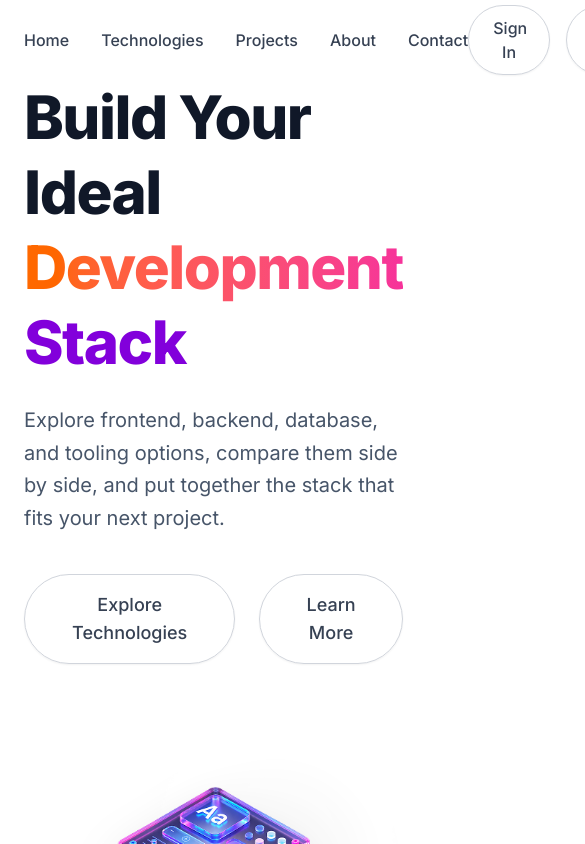
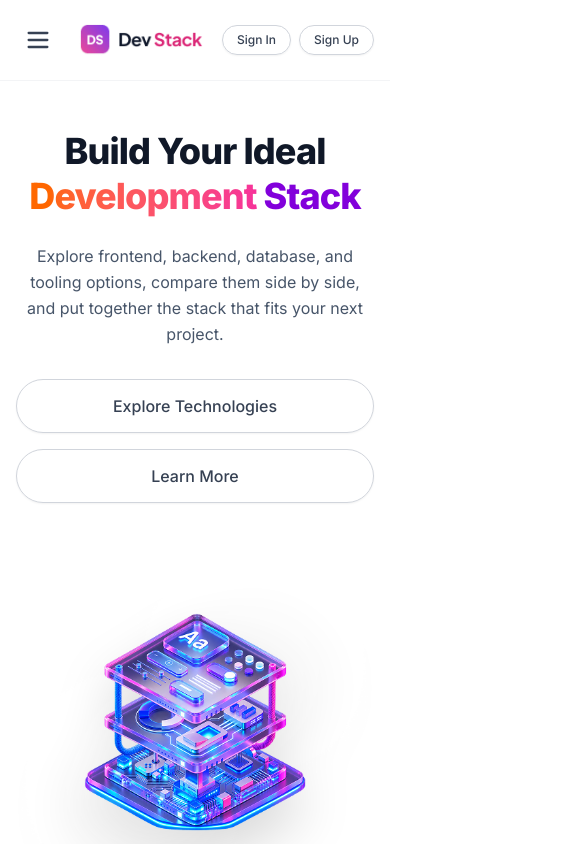
Before and after one commit to lamiakajal/DevStack, a React (Vite) app: page / in a window 390 px wide. Shown: the top 844 px of the page, 585 px wide, since content can reach past the window. Built offline with nearby package versions, Linux system fonts and the light colour scheme.

Commit message:
feat: navbar o banner responsive kora hoyeche

```diff
--- a/src/components/Banner.tsx
+++ b/src/components/Banner.tsx
@@ -2,11 +2,12 @@ import heroImg from "../assets/banner-stack.png";
 
 const Banner = () => {
   return (
-    <section className="bg-white">
-      <div className="container mx-auto px-6 pb-24 grid md:grid-cols-2 gap-12 items-center">
+    <section className="bg-white overflow-hidden">
+      <div className="container mx-auto px-4 sm:px-6 py-12 md:py-16 lg:pb-24 grid grid-cols-1 md:grid-cols-2 gap-10 lg:gap-12 items-center">
         {/* Left Side: Text Content */}
-        <div className="space-y-6 flex flex-col justify-center h-full">
-          <h1 className="text-6xl md:text-7xl font-extrabold text-gray-900 leading-tight tracking-tight">
+        <div className="space-y-6 flex flex-col justify-center items-center md:items-start text-center md:text-left">
+          {/* Responsive Heading */}
+          <h1 className="text-4xl sm:text-5xl md:text-6xl lg:text-7xl font-extrabold text-gray-900 leading-tight tracking-tight">
             Build Your Ideal
             <br />
             <span className="bg-linear-to-r from-orange-500 to-pink-500 bg-clip-text text-transparent">
@@ -15,44 +16,39 @@ const Banner = () => {
             <span className="text-purple-700">Stack</span>
           </h1>
 
-          <p className="text-xl text-gray-600 leading-relaxed max-w-2xl">
+          {/* Responsive Paragraph */}
+          <p className="text-base sm:text-lg lg:text-xl text-gray-600 leading-relaxed max-w-2xl">
             Explore frontend, backend, database, and tooling options, compare
             them side by side, and put together the stack that fits your next
             project.
           </p>
-          {/* Button Start */}
-          <div className="flex items-center gap-6 pt-4">
+
+          {/* Buttons */}
+          <div className="flex flex-col sm:flex-row items-center gap-4 sm:gap-6 pt-2 w-full sm:w-auto">
             {/* Explore Technologies Button */}
-            <button className="relative group overflow-hidden px-8 py-4 rounded-full border border-gray-300 text-gray-700 font-medium text-lg bg-transparent cursor-pointer active:scale-95 shadow-xs hover:shadow-lg hover:border-transparent transition-all duration-300">
-              {/* Smooth Gradient Layer */}
-              <span className="absolute inset-0 bg-linear-to-r from-orange-400 via-pink-500 to-purple-600 opacity-0 group-hover:opacity-100 transition-opacity duration-300"></span>
-
-              {/* Button Text */}
-              <span className="relative z-10 transition-colors duration-300 group-hover:text-white">
+            <button className="relative group overflow-hidden w-full sm:w-auto px-7 py-3.5 sm:px-8 sm:py-4 rounded-full border border-gray-300 text-gray-700 font-medium text-base sm:text-lg bg-transparent cursor-pointer active:scale-95 shadow-xs hover:shadow-lg hover:border-transparent active:border-transparent focus:border-transparent transition-all duration-300">
+              <span className="absolute inset-0 bg-linear-to-r from-orange-400 via-pink-500 to-purple-600 opacity-0 group-hover:opacity-100 group-active:opacity-100 group-focus:opacity-100 transition-opacity duration-300"></span>
+              <span className="relative z-10 transition-colors duration-300 group-hover:text-white group-active:text-white group-focus:text-white">
                 Explore Technologies
               </span>
             </button>
 
             {/* Learn More Button */}
-            <button className="relative group overflow-hidden px-8 py-4 rounded-full border border-gray-300 text-gray-700 font-medium text-lg bg-transparent cursor-pointer active:scale-95 shadow-xs hover:shadow-lg hover:border-transparent transition-all duration-300">
-              {/* Smooth Gradient Layer */}
-              <span className="absolute inset-0 bg-linear-to-r from-orange-400 via-pink-500 to-purple-600 opacity-0 group-hover:opacity-100 transition-opacity duration-300"></span>
-
-              {/* Button Text */}
-              <span className="relative z-10 transition-colors duration-300 group-hover:text-white">
+            <button className="relative group overflow-hidden w-full sm:w-auto px-7 py-3.5 sm:px-8 sm:py-4 rounded-full border border-gray-300 text-gray-700 font-medium text-base sm:text-lg bg-transparent cursor-pointer active:scale-95 shadow-xs hover:shadow-lg hover:border-transparent active:border-transparent focus:border-transparent transition-all duration-300">
+              <span className="absolute inset-0 bg-linear-to-r from-orange-400 via-pink-500 to-purple-600 opacity-0 group-hover:opacity-100 group-active:opacity-100 group-focus:opacity-100 transition-opacity duration-300"></span>
+              <span className="relative z-10 transition-colors duration-300 group-hover:text-white group-active:text-white group-focus:text-white">
                 Learn More
               </span>
             </button>
           </div>
-          {/* Button End */}
         </div>
 
         {/* Right Side Image */}
-        <div className="flex justify-center md:justify-end items-stretch h-full">
+        <div className="flex justify-center md:justify-end items-center w-full">
           <img
             src={heroImg}
             alt="3D Futuristic Development Stack Visualization"
-            className="w-full max-w-lg md:max-w-none h-full object-contain object-right drop-shadow-2xl"
+            className="w-full max-w-sm sm:max-w-md md:max-w-lg lg:max-w-none h-auto object-contain drop-shadow-2xl"
           />
         </div>
       </div>
--- a/src/components/Navbar.tsx
+++ b/src/components/Navbar.tsx
@@ -1,15 +1,64 @@
+import { useState } from "react";
 import logo from "../assets/logo-text.png";
 
 const Navbar = () => {
+  const [isOpen, setIsOpen] = useState(false);
+
   return (
-    <nav className=" bg-white">
-      <div className="container mx-auto h-20 flex justify-between items-center px-6">
-        {/* Logo */}
-        <div className="flex items-center gap-2">
-          <img src={logo} alt="DS Dev Stack Logo" className="h-10" />
+    <nav className="bg-white border-b border-gray-100 relative">
+      <div className="container mx-auto h-20 flex justify-between items-center px-4 md:px-6">
+        {/* Left Section: Mobile Menu Button */}
+        <div className="flex items-center md:hidden">
+          <button
+            onClick={() => setIsOpen(!isOpen)}
+            className="p-2 text-gray-700 hover:text-pink-600 focus:outline-hidden cursor-pointer"
+            aria-label="Toggle Menu"
+          >
+            {isOpen ? (
+              <svg
+                className="w-7 h-7"
+                fill="none"
+                stroke="currentColor"
+                viewBox="0 0 24 24"
+              >
+                <path
+                  strokeLinecap="round"
+                  strokeLinejoin="round"
+                  strokeWidth="2"
+                  d="M6 18L18 6M6 6l12 12"
+                />
+              </svg>
+            ) : (
+              <svg
+                className="w-7 h-7"
+                fill="none"
+                stroke="currentColor"
+                viewBox="0 0 24 24"
+              >
+                <path
+                  strokeLinecap="round"
+                  strokeLinejoin="round"
+                  strokeWidth="2"
+                  d="M4 6h16M4 12h16M4 18h16"
+                />
+              </svg>
+            )}
+          </button>
         </div>
 
-        <ul className="flex justify-center items-center gap-8 text-base font-medium">
+        {/* Brand Logo */}
+        <div className="flex items-center justify-center md:justify-start">
+          <a href="#">
+            <img
+              src={logo}
+              alt="DS Dev Stack Logo"
+              className="h-8 md:h-10 object-contain"
+            />
+          </a>
+        </div>
+
+        {/* Desktop Navigation Links */}
+        <ul className="hidden md:flex justify-center items-center gap-8 text-base font-medium">
           <li>
             <a
               href="#"
@@ -52,32 +101,71 @@ const Navbar = () => {
           </li>
         </ul>
 
-        {/* Buttons Start */}
-        <div className="flex items-center gap-4 text-base">
-          {/* Sign In Button */}
-          <button className="relative group overflow-hidden px-6 py-2.5 rounded-full border border-gray-300 text-gray-700 font-medium bg-transparent cursor-pointer active:scale-95 shadow-xs hover:shadow-md hover:border-transparent transition-all duration-300">
-            {/* Smooth Gradient Layer */}
-            <span className="absolute inset-0 bg-linear-to-r from-orange-400 via-pink-500 to-purple-600 opacity-0 group-hover:opacity-100 transition-opacity duration-300"></span>
-
-            {/* Button Text */}
-            <span className="relative z-10 transition-colors duration-300 group-hover:text-white">
+        {/* Right Section: Sign In & Sign Up Buttons */}
+        <div className="flex items-center gap-2 sm:gap-4 text-xs sm:text-base">
+          <button className="relative group overflow-hidden px-3.5 py-1.5 sm:px-6 sm:py-2.5 rounded-full border border-gray-300 text-gray-700 font-medium bg-transparent cursor-pointer active:scale-95 shadow-xs hover:shadow-md hover:border-transparent active:border-transparent focus:border-transparent transition-all duration-300">
+            <span className="absolute inset-0 bg-linear-to-r from-orange-400 via-pink-500 to-purple-600 opacity-0 group-hover:opacity-100 group-active:opacity-100 group-focus:opacity-100 transition-opacity duration-300"></span>
+            <span className="relative z-10 transition-colors duration-300 group-hover:text-white group-active:text-white group-focus:text-white">
               Sign In
             </span>
           </button>
 
-          {/* Sign Up Button */}
-          <button className="relative group overflow-hidden px-6 py-2.5 rounded-full border border-gray-300 text-gray-700 font-medium bg-transparent cursor-pointer active:scale-95 shadow-xs hover:shadow-md hover:border-transparent transition-all duration-300">
-            {/* Smooth Gradient Layer */}
-            <span className="absolute inset-0 bg-linear-to-r from-orange-400 via-pink-500 to-purple-600 opacity-0 group-hover:opacity-100 transition-opacity duration-300"></span>
-
-            {/* Button Text */}
-            <span className="relative z-10 transition-colors duration-300 group-hover:text-white">
+          <button className="relative group overflow-hidden px-3.5 py-1.5 sm:px-6 sm:py-2.5 rounded-full border border-gray-300 text-gray-700 font-medium bg-transparent cursor-pointer active:scale-95 shadow-xs hover:shadow-md hover:border-transparent active:border-transparent focus:border-transparent transition-all duration-300">
+            <span className="absolute inset-0 bg-linear-to-r from-orange-400 via-pink-500 to-purple-600 opacity-0 group-hover:opacity-100 group-active:opacity-100 group-focus:opacity-100 transition-opacity duration-300"></span>
+            <span className="relative z-10 transition-colors duration-300 group-hover:text-white group-active:text-white group-focus:text-white">
               Sign Up
             </span>
           </button>
         </div>
-        {/* Buttons End) */}
       </div>
+
+      {/* Mobile Dropdown Menu */}
+      {isOpen && (
+        <div className="md:hidden bg-white border-t border-gray-100 px-6 py-4 shadow-lg absolute top-20 left-0 w-full z-50">
+          <ul className="flex flex-col gap-4 text-base font-medium">
+            <li>
+              <a
+                href="#"
+                className="block text-gray-700 hover:text-pink-600 active:text-pink-600 focus:text-pink-600 transition-colors duration-150 cursor-pointer"
+              >
+                Home
+              </a>
+            </li>
+            <li>
+              <a
+                href="#"
+                className="block text-gray-700 hover:text-pink-600 active:text-pink-600 focus:text-pink-600 transition-colors duration-150 cursor-pointer"
+              >
+                Technologies
+              </a>
+            </li>
+            <li>
+              <a
+                href="#"
+                className="block text-gray-700 hover:text-pink-600 active:text-pink-600 focus:text-pink-600 transition-colors duration-150 cursor-pointer"
+              >
+                Projects
+              </a>
+            </li>
+            <li>
+              <a
+                href="#"
+                className="block text-gray-700 hover:text-pink-600 active:text-pink-600 focus:text-pink-600 transition-colors duration-150 cursor-pointer"
+              >
+                About
+              </a>
+            </li>
+            <li>
+              <a
+                href="#"
+                className="block text-gray-700 hover:text-pink-600 active:text-pink-600 focus:text-pink-600 transition-colors duration-150 cursor-pointer"
+              >
+                Contact
+              </a>
+            </li>
+          </ul>
+        </div>
+      )}
     </nav>
   );
 };
```
